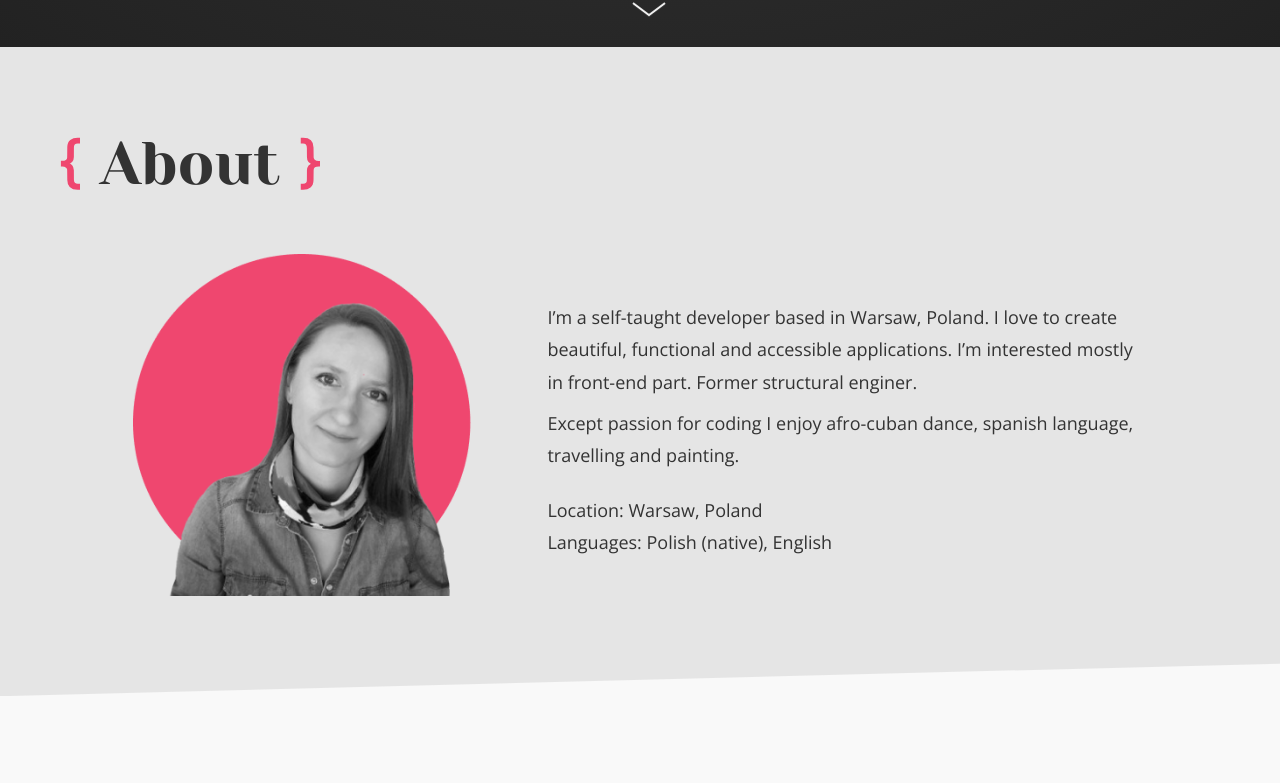
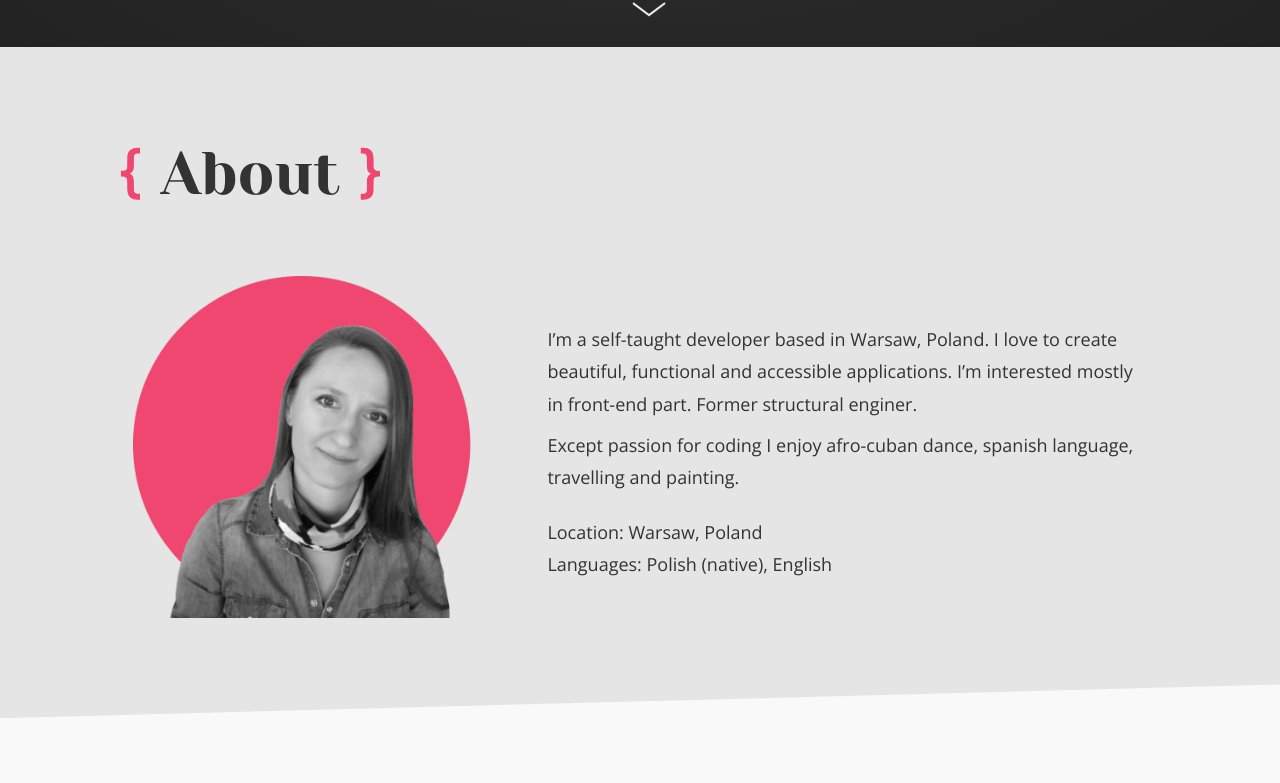
Before and after one commit to apiwonska/portfolio, a React (Create React App) app: page / in a window 1280 px wide. Shown: the part 753-1536 px from the top of the page. Built offline with nearby package versions, Linux system fonts and the light colour scheme.

Commit message:
Animate header when it appears on the screen

```diff
--- a/src/shared/SectionHeader/SectionHeader.module.css
+++ b/src/shared/SectionHeader/SectionHeader.module.css
@@ -1,15 +1,13 @@
-.sectionHeader {
+.sectionHeader_wrapper {
+  display: inline-block;
   position: relative;
-  display: inline-block;
-  font-family: "Yeseva One", cursive;
+  margin-top: calc(6rem + 0.6em);
+  margin-bottom: 1em;
+  margin-left: calc(2rem + 1em);
   font-size: 6rem;
-  font-weight: 400;
   line-height: 1;
-  margin-top: calc(5rem + 0.6em);
-  margin-bottom: 1em;
-  margin-left: 1em;
 }
-.sectionHeader::before {
+.sectionHeader_wrapper::before {
   display: block;
   content: " ";
   position: absolute;
@@ -23,7 +21,7 @@
   width: 0.33em;
   opacity: 0;
 }
-.sectionHeader::after {
+.sectionHeader_wrapper::after {
   display: block;
   content: " ";
   position: absolute;
@@ -37,57 +35,75 @@
   width: 0.33em;
   opacity: 0;
 }
+@media (min-width: 500px) {
+  .sectionHeader_wrapper {
+    margin-left: calc(6rem + 1em);
+  }
+}
+
+.sectionHeader {
+  position: relative;
+  display: inline-block;
+  font-family: "Yeseva One", cursive;
+  font-size: 1em;
+  font-weight: 400;
+  line-height: 1;
+  overflow: hidden;
+  padding-bottom: 5px;
+}
 
 .letter {
+  position: relative;
   display: inline-block;
-  opacity: 0;
+  transform: translateY(100%);
 }
 
-.sectionHeader_show .letter {
-  animation: typeletter 0.1s linear forwards;
+.sectionHeader__isVisible .letter {
+  animation: typeletter 0.13s ease-out forwards;
 }
 
 @keyframes typeletter {
   0% {
-    opacity: 0;
+    transform: translateY(100%);
   }
   100% {
     opacity: 1;
+    transform: translateY(0);
   }
 }
-.sectionHeader_show .letter:nth-child(1) {
-  animation-delay: 0.1s;
+.sectionHeader__isVisible .letter:nth-child(1) {
+  animation-delay: 0.13s;
 }
 
-.sectionHeader_show .letter:nth-child(2) {
-  animation-delay: 0.2s;
+.sectionHeader__isVisible .letter:nth-child(2) {
+  animation-delay: 0.26s;
 }
 
-.sectionHeader_show .letter:nth-child(3) {
-  animation-delay: 0.3s;
+.sectionHeader__isVisible .letter:nth-child(3) {
+  animation-delay: 0.39s;
 }
 
-.sectionHeader_show .letter:nth-child(4) {
-  animation-delay: 0.4s;
+.sectionHeader__isVisible .letter:nth-child(4) {
+  animation-delay: 0.52s;
 }
 
-.sectionHeader_show .letter:nth-child(5) {
-  animation-delay: 0.5s;
+.sectionHeader__isVisible .letter:nth-child(5) {
+  animation-delay: 0.65s;
 }
 
-.sectionHeader_show .letter:nth-child(6) {
-  animation-delay: 0.6s;
+.sectionHeader__isVisible .letter:nth-child(6) {
+  animation-delay: 0.78s;
 }
 
-.sectionHeader_show .letter:nth-child(7) {
-  animation-delay: 0.7s;
+.sectionHeader__isVisible .letter:nth-child(7) {
+  animation-delay: 0.91s;
 }
 
-.sectionHeader_show .letter:nth-child(8) {
-  animation-delay: 0.8s;
+.sectionHeader__isVisible .letter:nth-child(8) {
+  animation-delay: 1.04s;
 }
 
-.sectionHeader_show::before, .sectionHeader_show::after {
+.sectionHeader__isVisible::before, .sectionHeader__isVisible::after {
   opacity: 1;
-  transition: opacity linear 0.2s 0.8s;
+  transition: opacity ease 0.5s 0.8s;
 }
--- a/src/shared/SectionHeader/SectionHeader.module.scss
+++ b/src/shared/SectionHeader/SectionHeader.module.scss
@@ -1,15 +1,13 @@
 @use '../../styles/variables'as *;
 
-.sectionHeader {
+.sectionHeader_wrapper {
+  display: inline-block;
   position: relative;
-  display: inline-block;
-  font-family: get-font(title);
+  margin-top: calc(6rem + .6em);
+  margin-bottom: 1em;
+  margin-left: calc(2rem + 1em);
   font-size: 6rem;
-  font-weight: 400;
   line-height: 1;
-  margin-top: calc(5rem + .6em);
-  margin-bottom: 1em;
-  margin-left: calc(1em);
 
   &::before {
     display: block;
@@ -40,38 +38,55 @@
     width: .33em;
     opacity: 0;
   }
+
+  @media (min-width:500px) {
+    margin-left: calc(6rem + 1em);
+  }
+}
+
+.sectionHeader {
+  position: relative;
+  display: inline-block;
+  font-family: get-font(title);
+  font-size: 1em;
+  font-weight: 400;
+  line-height: 1;
+  overflow: hidden;
+  padding-bottom: 5px;
 }
 
 .letter {
+  position: relative;
   display: inline-block;
-  opacity: 0;
+  transform: translateY(100%);
 }
 
-.sectionHeader_show .letter {
-  animation: typeletter .1s linear forwards;
+.sectionHeader__isVisible .letter {
+  animation: typeletter .13s ease-out forwards;
 }
 
 @keyframes typeletter {
   0% {
-    opacity: 0;
+    transform: translateY(100%);
   }
 
   100% {
     opacity: 1;
+    transform: translateY(0);
   }
 }
 
 @for $i from 1 to 9 {
-  .sectionHeader_show .letter:nth-child(#{$i}) {
-    animation-delay: calc($i * .1s);
+  .sectionHeader__isVisible .letter:nth-child(#{$i}) {
+    animation-delay: calc($i * .13s);
   }
 }
 
-.sectionHeader_show {
+.sectionHeader__isVisible {
 
   &::before,
   &::after {
     opacity: 1;
-    transition: opacity linear .2s .8s;
+    transition: opacity ease .5s .8s;
   }
 }
--- a/src/shared/SectionHeader/index.tsx
+++ b/src/shared/SectionHeader/index.tsx
@@ -10,12 +10,11 @@ const SectionHeader: React.FC<Props> = ({ children }) => {
   const headerRef = useRef<null | HTMLHeadingElement>(null);
 
   useEffect(() => {
-    const intersection = new IntersectionObserver((entries) => {
+    const intersection = new IntersectionObserver((entries, observer) => {
       entries.forEach((entry) => {
         if (entry.intersectionRatio > 0) {
-          headerRef.current?.classList.add(styles.sectionHeader_show);
-        } else {
-          headerRef.current?.classList.remove(styles.sectionHeader_show);
+          entry.target.classList.add(styles.sectionHeader__isVisible);
+          observer.unobserve(entry.target);
         }
       });
     });
@@ -34,9 +33,9 @@ const SectionHeader: React.FC<Props> = ({ children }) => {
   });
 
   return (
-    <h2 className={styles.sectionHeader} ref={headerRef}>
-      {textToLetters}
-    </h2>
+    <div className={styles.sectionHeader_wrapper} ref={headerRef}>
+      <h2 className={styles.sectionHeader}>{textToLetters}</h2>
+    </div>
   );
 };
 
```
